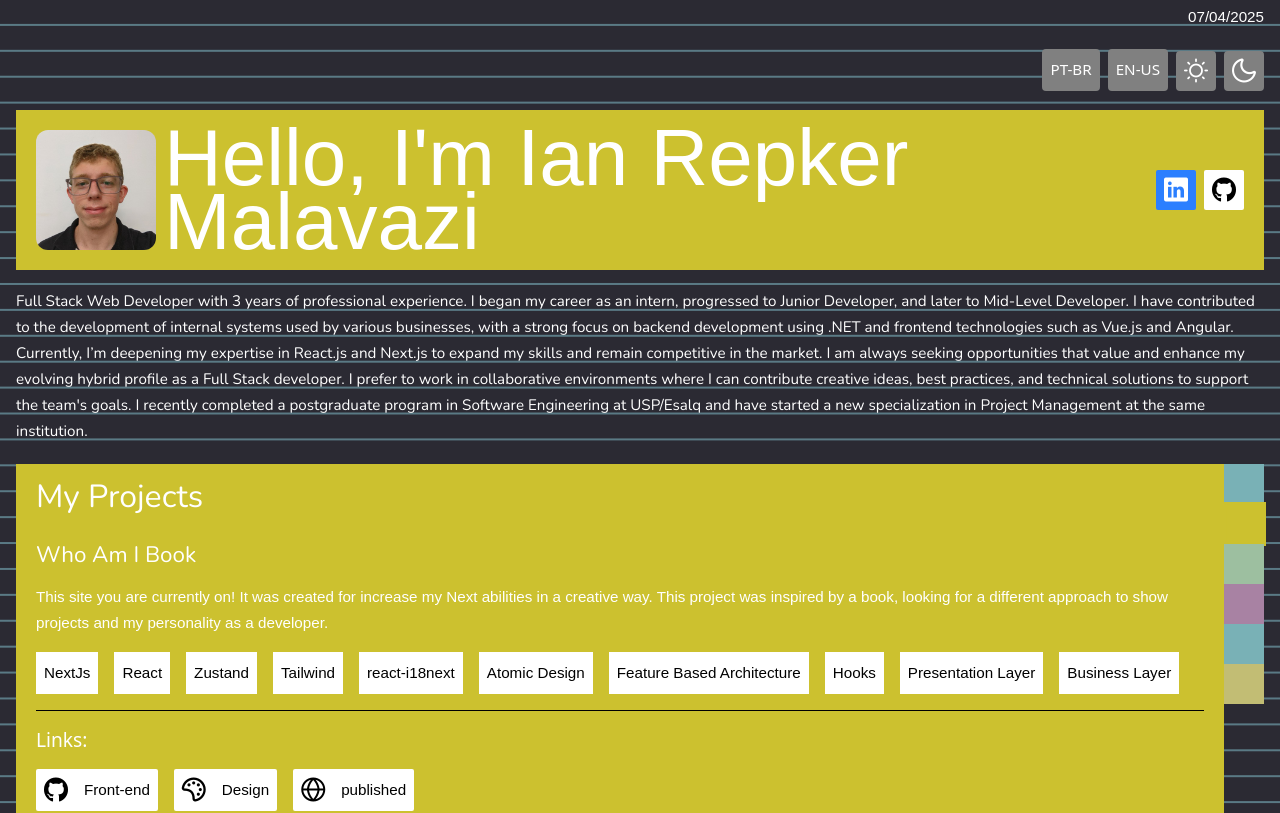
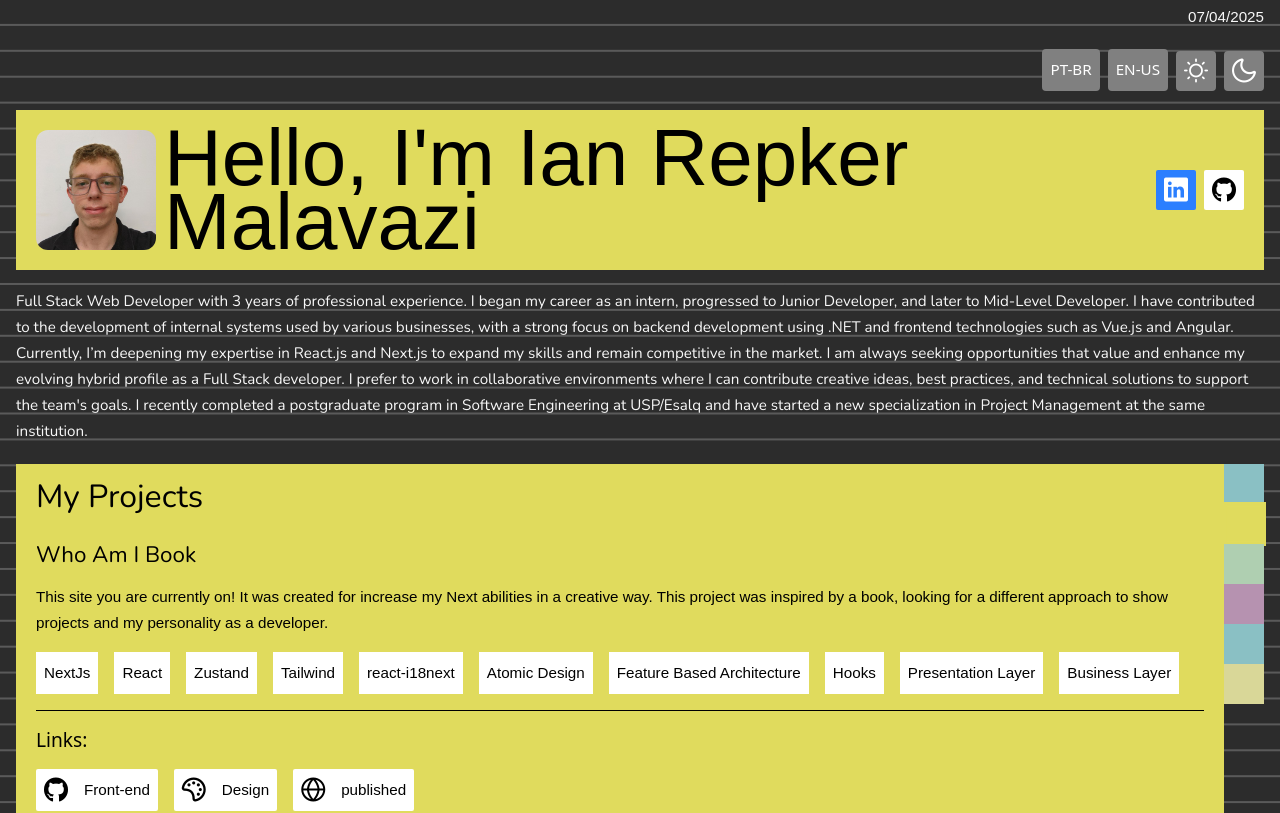
Before and after one commit to ianer-glitch/who-am-i-book, a Next.js app: page /portfolio/home in a window 1280 px wide. Shown: the top 813 px of the page. Built offline with nearby package versions, Linux system fonts and the light colour scheme; a web font is replaced by a local one.

Commit message:
fix: dark theme colors

```diff
--- a/src/app/globals.css
+++ b/src/app/globals.css
@@ -49,34 +49,30 @@ h1,h2,h3,h4,p,label{
 
 .light{
   --bg-color:#f8f8f8;
-
   --bg-config-button:gray;
-
   --bg-post-it-yellow:#F3FA8F;
   --bg-post-it-red:rgb(216, 80, 141);
   --bg-post-it-blue:#B6EFF3;
   --bg-post-it-green:#DFFEC3;
   --bg-post-it-pink:#F5C8ED;
-
   --color-book-lines: #b3d1db;
   --color-text:#000;
 }
 
 
 .dark{
- --bg-color: #2b2a33;
+   --bg-color: #2c2c2c; /* Firefox-like dark */
+  --bg-config-button: #2a2a2a;
+  --bg-post-it-yellow: #e0db5d;
+  --bg-post-it-red: #a84d6e;
+  --bg-post-it-blue: #5fcbd3;
+  --bg-post-it-green: #98d89c;
+  --bg-post-it-pink: #d088c4;
+  --color-book-lines: #5a5a5a;
+  }
 
-  --bg-config-button: #2c2c2c;
-
-  --bg-post-it-yellow: #ccc12f;
-  --bg-post-it-red: #b83b6f;
-  --bg-post-it-blue: #4dbdc7;
-  --bg-post-it-green: #84c98a;
-  --bg-post-it-pink: #c477b9;
-
-  --color-book-lines: #5a7a85;
-
-   --color-text:#fff;
+  .dark .theme-text{
+    --color-text:#f8f8f8 ;
 }
 
 body{
--- a/src/app/portfolio/home/page.tsx
+++ b/src/app/portfolio/home/page.tsx
@@ -17,7 +17,7 @@ export default function Home() {
   return (
 
     <div className={` ${style['notebook']}`}>
-    <p className="text-end w-full" style={{fontFamily : "var(--font-playwrite)"}}>{dateToShow}</p>
+    <p className="text-end w-full theme-text" style={{fontFamily : "var(--font-playwrite)"}}>{dateToShow}</p>
       <div className="w-full flex   items-end justify-end  gap-2">
         <LanguageButtons />
         <ThemeButtons/>
@@ -25,7 +25,7 @@ export default function Home() {
       <section className="w-full flex items-center justify-between">
       <ProfilePostIt/>
       </section>
-      <p style={{fontFamily:"var(--font-nunito)"}}>{t("homeAbout")}</p>
+      <p className="theme-text" style={{fontFamily:"var(--font-nunito)"}}>{t("homeAbout")}</p>
       <ProjectsPostItList/>
       <ExperiencesPostIt/>
     </div>
```
